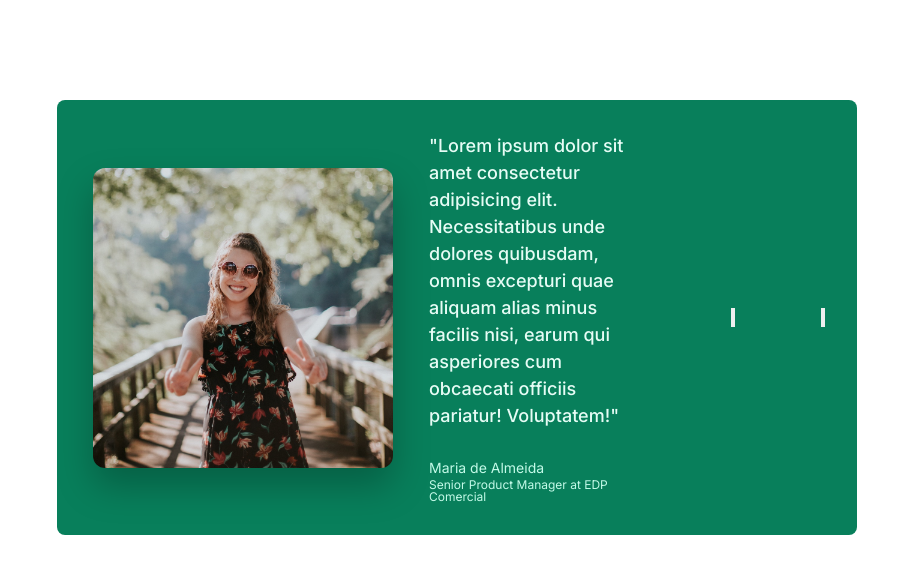
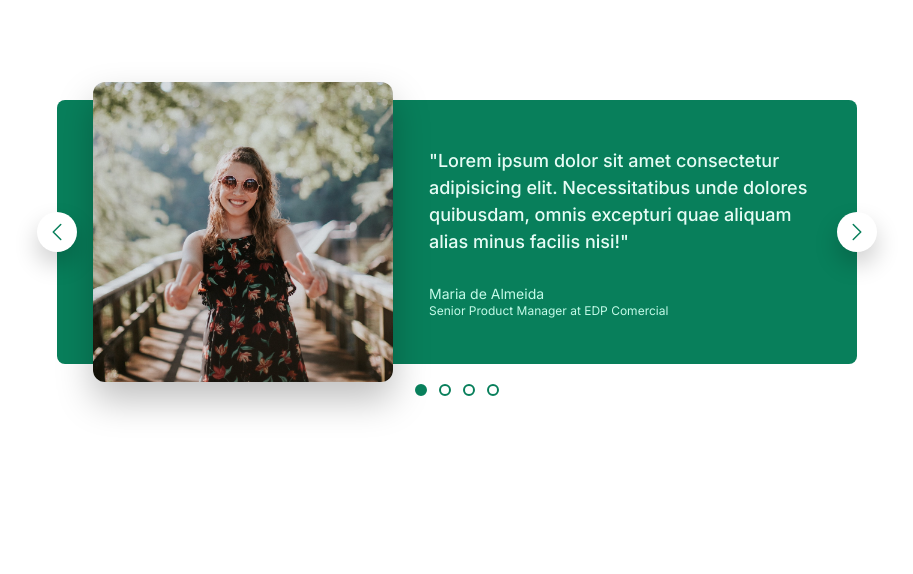
Before and after one commit to MHaidS/Carousel-Component, a plain HTML site: page index.html in a window 1280 px wide. Shown: the whole page, without its empty margins (183-1096 px from the left). Drawn offline with Linux system fonts and the light colour scheme.

Commit message:
edited html filename

```diff
--- a/02-carousel.html
+++ b/index.html
@@ -43,9 +43,13 @@
       width: 800px;
       margin: 100px auto;
       background-color: #087f5b;
-      padding: 32px;
+      /* padding: 32px;
       padding-left: 86px;
+      padding-right: 48px; */
+      padding: 32px 48px 32px 86px;
       border-radius: 8px;
+
+      position: relative;
       /* color: #fff; */
       display: flex;
       align-items: center;
@@ -79,6 +83,76 @@
       font-size: 12px;
       color: #c3fae8;
     }
+
+    /* CONTROLS */
+    .btn {
+      background-color: #fff;
+      /* button has a border by default */
+      border: none;
+      /* make buttons appear again by setting ht & width */
+      height: 40px;
+      width: 40px;
+      /* position of the icon must be done w/in the container it belongs to, as well as the parent container, .carousel */
+      border-radius: 50%;
+      position: absolute;
+      box-shadow: 0 12px 24px rgba(0, 0, 0, .2);
+      cursor: pointer;
+
+      /* icon does not seem to be positioned in the center, resolve by using flexbox */
+      /* declare the parent element as a flex container, then ctr it horizontally & vertically   */
+      display: flex;
+      align-items: center;
+      justify-content: center;
+      /* icon now nicely-centered */
+    }
+    .btn--left {
+      /* IN RELATION TO PARENT ELEMENT */
+      left: 0;
+      /* vertical centering w/ absolute position & transform */
+      /* will move .btn element below the 1st half of the container's height(.carousel) */
+      top: 50%;
+
+      /* IN RELATION TO ELEMENT ITSELF */
+      /* will now move the element upwards 50% of its own height */
+      transform: translate(-50%, -50%);
+    }
+
+    .btn--right {
+      right: 0;
+      top: 50%;
+      transform: translate(50%, -50%);
+    }
+
+    .btn-icon {
+      height: 24px;
+      width: 24px;
+      /* take the btns out of the flex container by positioning them absolutely */
+      stroke: #087f5b;
+    }
+
+    .dots {
+      position: absolute;
+      /* top & left use the dimensions of the parent element as the reference */
+      left: 50%;
+      bottom: 0;
+      transform: translate(-50%, 32px);
+
+      display: flex;
+      gap: 12px;
+    }
+
+    .dot {
+      height: 12px;
+      width: 12px;
+      background-color: #fff;
+      border: 2px solid #087f5b;
+      border-radius: 50%;
+      cursor: pointer;
+    }
+
+    .dot--fill {
+      background-color: #087f5b;
+    }
   </style>
   </head>
 <body>
@@ -86,7 +160,7 @@
     <img src="maria.jpg" alt="Maria de Almeida" />
     <blockquote class="testimonial">
       <p class="testimonial-text">
-        "Lorem ipsum dolor sit amet consectetur adipisicing elit. Necessitatibus unde dolores quibusdam, omnis excepturi quae aliquam alias minus facilis nisi, earum qui asperiores cum obcaecati officiis pariatur! Voluptatem!"
+        "Lorem ipsum dolor sit amet consectetur adipisicing elit. Necessitatibus unde dolores quibusdam, omnis excepturi quae aliquam alias minus facilis nisi!"
       </p>
       <p class="testimonial-author">
         Maria de Almeida
@@ -96,7 +170,7 @@
       </p>
     </blockquote>
 
-    <button class="btn">
+    <button class="btn btn--left">
       <svg
         xmlns="http://www.w3.org/2000/svg"
         fill="none"
@@ -110,7 +184,7 @@
       </svg>
     </button>
 
-    <button class="btn">
+    <button class="btn btn--right">
       <svg
         xmlns="http://www.w3.org/2000/svg"
         fill="none" viewBox="0 0 24 24"
@@ -122,6 +196,12 @@
       </svg>
 
     </button>
+    <div class="dots">
+      <button class="dot dot--fill">&nbsp</button>
+      <button class="dot">&nbsp</button>
+      <button class="dot">&nbsp</button>
+      <button class="dot">&nbsp</button>
+    </div>
   </div>
 </body>
 </html>
```
Also changed, not shown: 1 other file.
